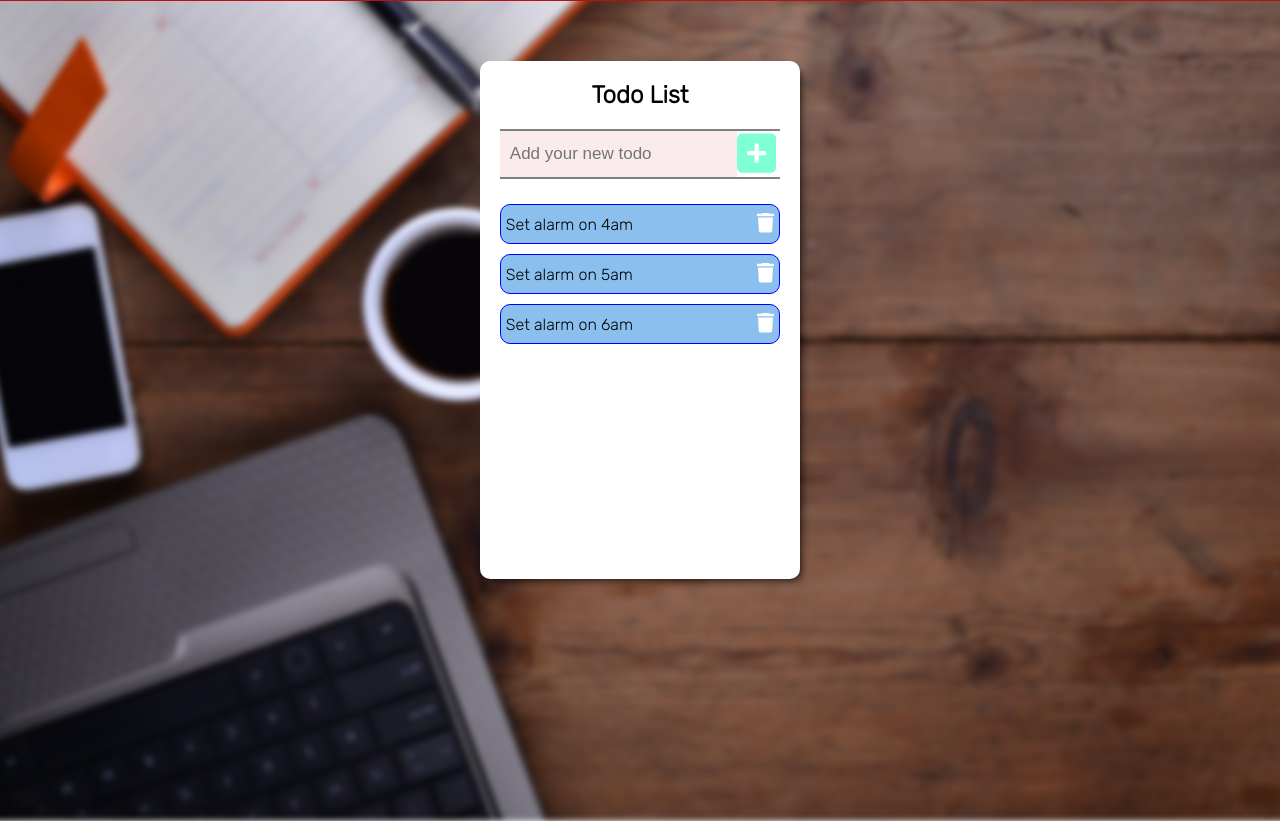
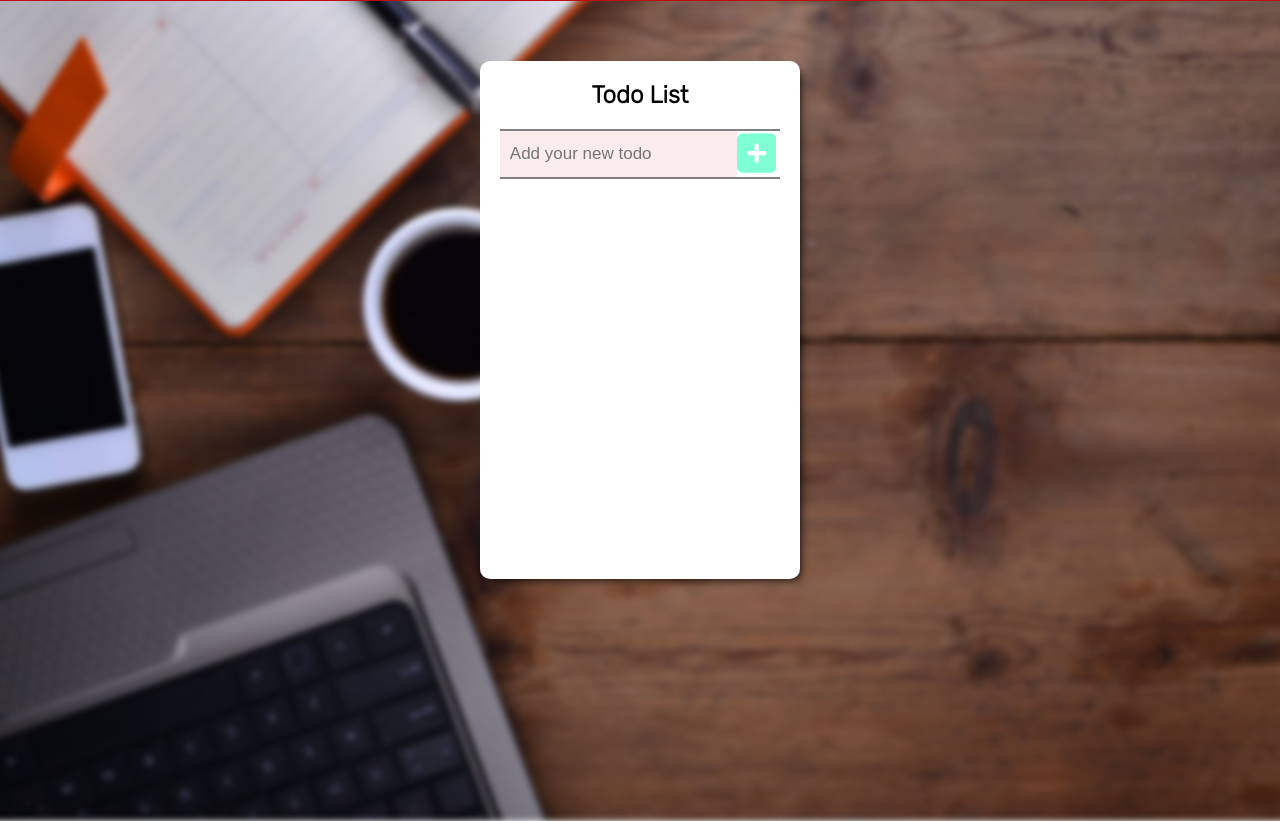
Before and after one commit to ipjayawick/TodoList-with-html-css, a plain HTML site: page index.html in a window 1280 px wide. Shown: the part 49-870 px from the top of the page. Drawn offline with Linux system fonts and the light colour scheme.

Commit message:
list items cleard

```diff
--- a/index.html
+++ b/index.html
@@ -25,18 +25,6 @@
                 <button class="btn btn-add" id="add-button"><i class="fa fa-plus-square" aria-hidden="true"></i></button>
             </div>
             <div class="todo-list flex" id="todo-list">
-                <div class="card item-card">
-                    <p>Set alarm on 4am</p>
-                    <button class="btn del-btn"><i class="fa fa-trash" aria-hidden="true"></i></button>
-                </div>
-                <div class="card item-card">
-                    <p>Set alarm on 5am</p>
-                    <button class="btn del-btn"><i class="fa fa-trash" aria-hidden="true"></i></button>
-                </div>
-                <div class="card item-card">
-                    <p>Set alarm on 6am</p>
-                    <button class="btn del-btn"><i class="fa fa-trash" aria-hidden="true"></i></button>
-                </div>
             </div>
         </div>
     </div>
```
